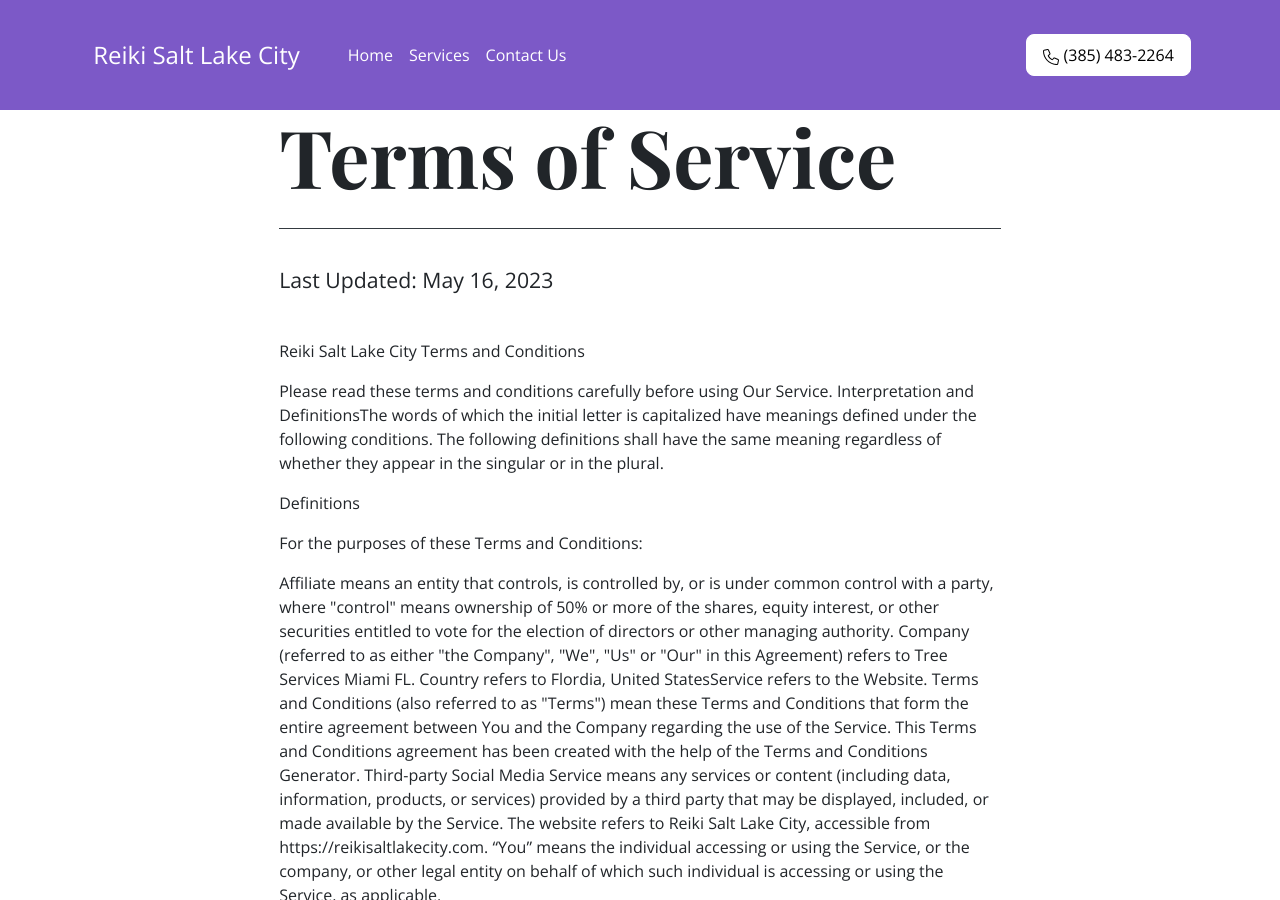
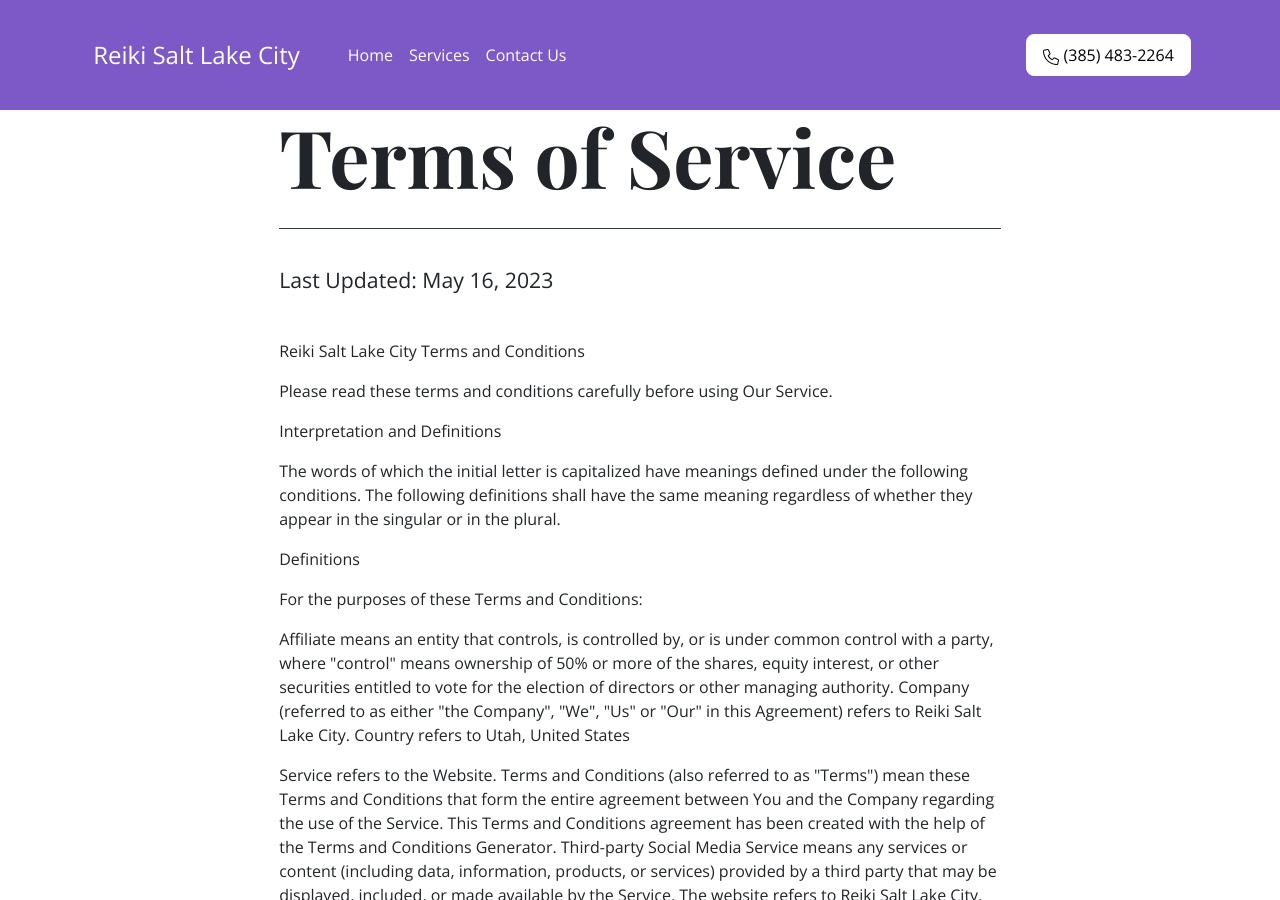
Before and after one commit to naccrat/reiki-slc, a Jekyll site: the page built from terms-of-service.html, in a window 1280 px wide and 900 px high. Built offline with Jekyll 4.4.1, drawn with Linux system fonts in a browser that asks for light colours; some of the changed text lies outside the part shown.

Commit message:
terms update

```diff
--- a/terms-of-service.html
+++ b/terms-of-service.html
@@ -14,13 +14,19 @@ meta_description: Terms of Service for Reiki Salt Lake City
 
           <p>{{site.title}} Terms and Conditions</p>
 
-          <p>Please read these terms and conditions carefully before using Our Service. Interpretation and DefinitionsThe words of which the initial letter is capitalized have meanings defined under the following conditions. The following definitions shall have the same meaning regardless of whether they appear in the singular or in the plural.</p>
+          <p>Please read these terms and conditions carefully before using Our Service.</p>
+
+          <p>Interpretation and Definitions</p>
+
+          <p>The words of which the initial letter is capitalized have meanings defined under the following conditions. The following definitions shall have the same meaning regardless of whether they appear in the singular or in the plural.</p>
 
           <p>Definitions</p>
 
           <p>For the purposes of these Terms and Conditions:</p>
 
-          <p>Affiliate means an entity that controls, is controlled by, or is under common control with a party, where "control" means ownership of 50% or more of the shares, equity interest, or other securities entitled to vote for the election of directors or other managing authority. Company (referred to as either "the Company", "We", "Us" or "Our" in this Agreement) refers to Tree Services Miami FL. Country refers to Flordia, United StatesService refers to the Website. Terms and Conditions (also referred to as "Terms") mean these Terms and Conditions that form the entire agreement between You and the Company regarding the use of the Service. This Terms and Conditions agreement has been created with the help of the Terms and Conditions Generator. Third-party Social Media Service means any services or content (including data, information, products, or services) provided by a third party that may be displayed, included, or made available by the Service. The website refers to {{ site.title }}, accessible from {{ site.url }}. “You” means the individual accessing or using the Service, or the company, or other legal entity on behalf of which such individual is accessing or using the Service, as applicable.</p>
+          <p>Affiliate means an entity that controls, is controlled by, or is under common control with a party, where "control" means ownership of 50% or more of the shares, equity interest, or other securities entitled to vote for the election of directors or other managing authority. Company (referred to as either "the Company", "We", "Us" or "Our" in this Agreement) refers to {{site.title}}. Country refers to {{ site.state }}, United States</p>
+
+          <p>Service refers to the Website. Terms and Conditions (also referred to as "Terms") mean these Terms and Conditions that form the entire agreement between You and the Company regarding the use of the Service. This Terms and Conditions agreement has been created with the help of the Terms and Conditions Generator. Third-party Social Media Service means any services or content (including data, information, products, or services) provided by a third party that may be displayed, included, or made available by the Service. The website refers to {{ site.title }}, accessible from {{ site.url }}. “You” means the individual accessing or using the Service, or the company, or other legal entity on behalf of which such individual is accessing or using the Service, as applicable.</p>
 
           <p>Acknowledgment</p>
 
```
